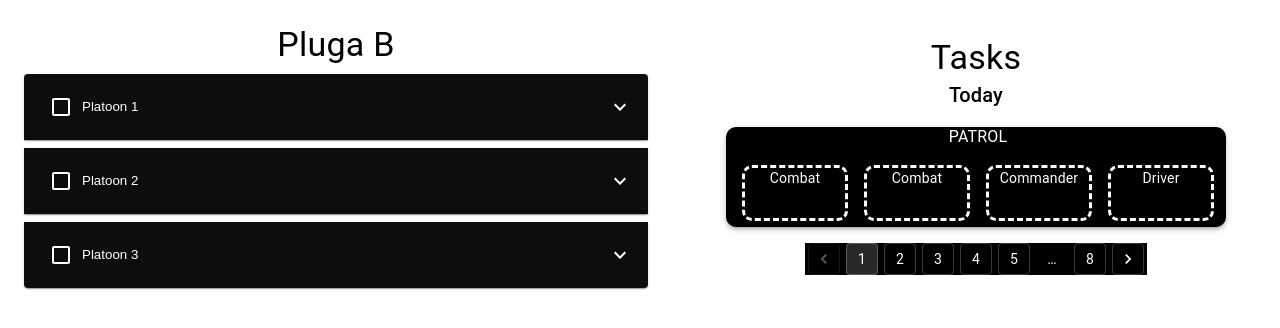
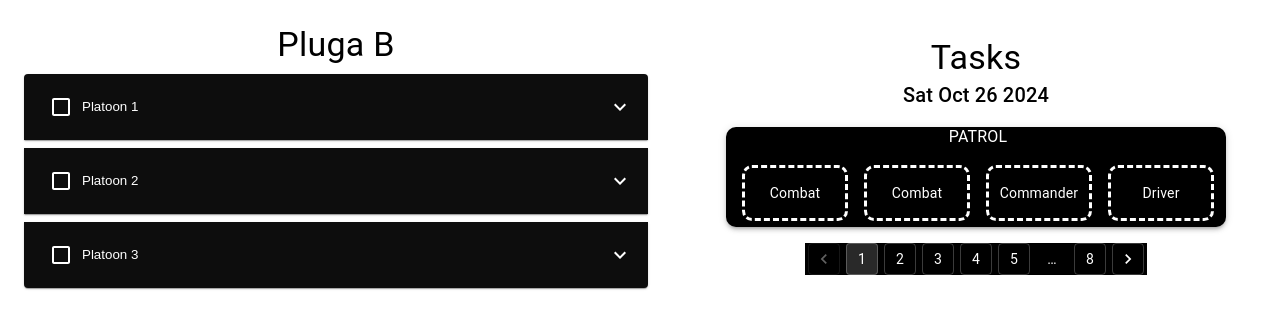
Before and after one commit to BlobDylan/Shavtzak, a React (Vite) app: page / in a window 1280 px wide. Shown: the top 328 px of the page. Built offline with nearby package versions, Linux system fonts and the light colour scheme.

Commit message:
working dates. not working taskinstance id's

```diff
--- a/package.json
+++ b/package.json
@@ -20,7 +20,8 @@
     "react": "^18.3.1",
     "react-dnd": "^16.0.1",
     "react-dnd-html5-backend": "^16.0.1",
-    "react-dom": "^18.3.1"
+    "react-dom": "^18.3.1",
+    "uuid": "^11.0.2"
   },
   "devDependencies": {
     "@eslint/js": "^9.11.1",
--- a/src/Componenets/left-pane-container/platoon-component/Platoon.tsx
+++ b/src/Componenets/left-pane-container/platoon-component/Platoon.tsx
@@ -47,7 +47,7 @@ function Platoon({ platoonNum }: { platoonNum: number }) {
             justifyContent: "space-between",
           }}
         >
-          <Checkbox color="primary.main" />
+          <Checkbox />
           <div style={{ alignSelf: "center" }}>{`Platoon ${platoonNum}`}</div>
         </AccordionSummary>
         <AccordionDetails sx={{ padding: "6px 60px 6px 20px" }}>
--- a/src/Componenets/shared/Company.model.tsx
+++ b/src/Componenets/shared/Company.model.tsx
@@ -5,6 +5,7 @@ import { Task, TaskInstance } from "./Task.model";
 export class Company {
   soldiers: Soldier[];
   tasks: Task[];
+  dates: Date[] = [];
   taskInstances: TaskInstance[];
 
   constructor(
@@ -14,6 +15,21 @@ export class Company {
   ) {
     this.soldiers = soldiers;
     this.tasks = tasks;
-    this.taskInstances = generateMissingTaskInstances(taskInstances);
+    this.dates = this.generateDates();
+    this.taskInstances = generateMissingTaskInstances(
+      taskInstances,
+      this.dates
+    );
+    // this.taskInstances = taskInstances;
+  }
+  generateDates(): Date[] {
+    let today = new Date();
+    let dates = [];
+    for (let i = -1; i < 7; i++) {
+      const date = new Date();
+      date.setDate(today.getDate() + i);
+      dates.push(date);
+    }
+    return dates;
   }
 }
--- a/src/Componenets/shared/Task.model.tsx
+++ b/src/Componenets/shared/Task.model.tsx
@@ -1,8 +1,10 @@
 import { Soldier } from "./Soldier.model";
 import { SoldierRole } from "./SoldierRole.enum";
 import { TaskType } from "./TaskType.enum";
+import { v4 as uuidv4 } from "uuid";
 
 export class TaskInstance {
+  id: string;
   task: Task;
   startTime: Date;
   duration: number;
@@ -14,6 +16,7 @@ export class TaskInstance {
     duration: number,
     assignedSoldiers: Soldier[]
   ) {
+    this.id = uuidv4();
     this.task = task;
     if (typeof startTime === "string") {
       this.startTime = new Date(startTime);
@@ -37,15 +40,26 @@ export class TaskInstance {
     }
   }
 
-  // TODO: maybe add better soldier roles validation
-  assignNewSoldier(soldier: Soldier, role: SoldierRole): void {
+  assignNewSoldier(soldier: Soldier, roleIndex: number): void {
+    const role = this.task.roles[roleIndex];
+    if (role === undefined) {
+      throw new Error("Role not found");
+    }
     if (this.assignedSoldiers.includes(soldier)) {
       throw new Error("Soldier already assigned to task");
     }
     if (!this.task.roles.includes(role) || !soldier.roles.includes(role)) {
       throw new Error("Role not allowed for task");
     }
-    this.assignedSoldiers.push(soldier);
+    this.assignedSoldiers[roleIndex] = soldier;
+  }
+
+  removeSoldier(soldier: Soldier): void {
+    const index = this.assignedSoldiers.indexOf(soldier);
+    if (index === -1) {
+      throw new Error("Soldier not assigned to task");
+    }
+    this.assignedSoldiers.splice(index, 1);
   }
 }
 
--- a/src/Componenets/task-components/Task.tsx
+++ b/src/Componenets/task-components/Task.tsx
@@ -53,7 +53,7 @@ export const Task: FC<{ taskInstance: TaskInstance }> = ({ taskInstance }) => {
 
                   companyContext.assignSoldierToTaskInstance(
                     item as Soldier,
-                    role,
+                    index,
                     taskInstance
                   );
                   if (didDrop) {
@@ -77,6 +77,7 @@ export const Task: FC<{ taskInstance: TaskInstance }> = ({ taskInstance }) => {
 
             return (
               <Stack
+                key={index}
                 width={"100px"}
                 height={"50px"}
                 border={"3px dashed"}
@@ -85,7 +86,7 @@ export const Task: FC<{ taskInstance: TaskInstance }> = ({ taskInstance }) => {
                 display={"flex"}
                 flexDirection={"column"}
                 alignItems={"center"}
-                justifyContent={"space-between"}
+                justifyContent={"center"}
                 ref={drop}
                 onMouseEnter={() => setIsHovered(true)}
                 onMouseLeave={() => setIsHovered(false)}
--- a/src/Componenets/task-components/Tasks.tsx
+++ b/src/Componenets/task-components/Tasks.tsx
@@ -8,7 +8,6 @@ import { useState } from "react";
 
 function Tasks() {
   const [currentDate, setCurrentDate] = useState(new Date());
-  const [currentDateString, setCurrentDateString] = useState("Today");
 
   const handlePageChange = (
     _event: React.ChangeEvent<unknown>,
@@ -17,27 +16,6 @@ function Tasks() {
     const today = new Date();
     today.setDate(today.getDate() + value - 2);
     setCurrentDate(today);
-    if (value === 1) {
-      setCurrentDateString("Yesterday");
-    } else if (value === 2) {
-      setCurrentDateString("Today");
-    } else if (value === 3) {
-      setCurrentDateString("Tomorrow");
-    } else {
-      const dayname = [
-        "Sunday",
-        "Monday",
-        "Tuesday",
-        "Wednesday",
-        "Thursday",
-        "Friday",
-        "Saturday",
-      ];
-      const day = today.getDay();
-      const month = today.getMonth();
-      const year = today.getFullYear();
-      setCurrentDateString(dayname[day] + ", " + month + "/" + year);
-    }
   };
 
   const companyContext = useCompanyContext() as CompanyContextType;
@@ -50,9 +28,14 @@ function Tasks() {
       alignItems={"center"}
     >
       <Typography variant="h4">Tasks</Typography>
-      <Typography variant="h6">{currentDateString}</Typography>
+      <Typography variant="h6">{currentDate.toDateString()}</Typography>
       {companyContext.company.taskInstances
         .filter((task_instance) => {
+          console.log(
+            "task_instance.id for ",
+            task_instance.startTime,
+            task_instance.id
+          );
           return task_instance.startTime.getDate() === currentDate.getDate();
         })
         .map((taskInstance, index) => (
--- a/src/contexts/Company.ctx.tsx
+++ b/src/contexts/Company.ctx.tsx
@@ -1,78 +1,144 @@
-import { createContext, useContext, useState } from 'react';
-import { Company } from '../Componenets/shared/Company.model';
-import { Soldier } from '../Componenets/shared/Soldier.model';
-import { LOCAL_STORAGE_COMPANY_DATA_KEY } from '../apis/Consts';
-import { Task, TaskInstance } from '../Componenets/shared/Task.model';
-import { SoldierRole } from '../Componenets/shared/SoldierRole.enum';
+import { createContext, useContext, useState, useEffect } from "react";
+import { Company } from "../Componenets/shared/Company.model";
+import { Soldier } from "../Componenets/shared/Soldier.model";
+import { LOCAL_STORAGE_COMPANY_DATA_KEY } from "../apis/Consts";
+import { Task, TaskInstance } from "../Componenets/shared/Task.model";
 
 export type CompanyContextType = {
   company: Company;
   addSoldier: (soldier: Soldier) => void;
   deleteSoldier: (soldier: Soldier) => void;
   fetchCompanyData: () => void;
-    assignSoldierToTaskInstance: (soldier: Soldier,role:SoldierRole, taskInstance: TaskInstance) => void;
-    removeSoldierFromTaskInstance: (soldier: Soldier, taskInstance: TaskInstance) => void;
+  assignSoldierToTaskInstance: (
+    soldier: Soldier,
+    roleIndex: number,
+    taskInstance: TaskInstance
+  ) => void;
+  removeSoldierFromTaskInstance: (
+    soldier: Soldier,
+    taskInstance: TaskInstance
+  ) => void;
 };
 
 const CompanyContext = createContext<CompanyContextType | null>(null);
 
-const CompanyProvider: React.FC<{children: React.ReactNode}> = ({ children }) => {
-    const [company, setCompany] = useState<Company>(new Company([], [], []))
+const CompanyProvider: React.FC<{ children: React.ReactNode }> = ({
+  children,
+}) => {
+  const [company, setCompany] = useState<Company>(new Company([], [], []));
+
+  useEffect(() => {
+    const handleBeforeUnload = () => {
+      saveCompanyData(company);
+    };
+
+    window.addEventListener("beforeunload", handleBeforeUnload);
+
+    return () => {
+      window.removeEventListener("beforeunload", handleBeforeUnload);
+    };
+  }, [company]);
 
   const fetchCompanyData = (): void => {
-        const storedCompanyData = JSON.parse(localStorage.getItem(LOCAL_STORAGE_COMPANY_DATA_KEY) || "{}");
+    const storedCompanyData = JSON.parse(
+      localStorage.getItem(LOCAL_STORAGE_COMPANY_DATA_KEY) || "{}"
+    );
     const parsedSoldiers: Soldier[] = [];
-        for (let soldier of storedCompanyData.soldiers??[]) {
+    for (let soldier of storedCompanyData.soldiers ?? []) {
       soldier = new Soldier(soldier.platoon, soldier.name, soldier.roles);
       parsedSoldiers.push(soldier);
     }
     const parsedTasks: Task[] = [];
-        for (let task of storedCompanyData.tasks??[]) {
+    for (let task of storedCompanyData.tasks ?? []) {
       task = new Task(task.name, task.roles);
       parsedTasks.push(task);
     }
     const parsedTaskInstances: TaskInstance[] = [];
-        for (let taskInstance of storedCompanyData.taskInstances??[]) {
-            const taskInstanceTask = new Task(taskInstance.task.name, taskInstance.task.roles);
-            const parsedTaskInstance = new TaskInstance(taskInstanceTask, taskInstance.startTime, taskInstance.duration, taskInstance.assignedSoldiers);
+    for (let taskInstance of storedCompanyData.taskInstances ?? []) {
+      const taskInstanceTask = new Task(
+        taskInstance.task.name,
+        taskInstance.task.roles
+      );
+      const parsedTaskInstance = new TaskInstance(
+        taskInstanceTask,
+        taskInstance.startTime,
+        taskInstance.duration,
+        taskInstance.assignedSoldiers
+      );
       parsedTaskInstances.push(parsedTaskInstance);
     }
     setCompany(new Company(parsedSoldiers, parsedTasks, parsedTaskInstances));
-        company;
   };
 
   const addSoldier = (soldier: Soldier): void => {
     const newSoldiers = [...company.soldiers, soldier];
-        saveCompanyData(new Company(newSoldiers, company.tasks, company.taskInstances));
-        fetchCompanyData();
+    setCompany(new Company(newSoldiers, company.tasks, company.taskInstances));
   };
 
   const deleteSoldier = (soldier: Soldier): void => {
     const newSoldiers = company.soldiers.filter((s) => s.name !== soldier.name);
-        saveCompanyData(new Company(newSoldiers, company.tasks, company.taskInstances));
-        fetchCompanyData();
+    setCompany(new Company(newSoldiers, company.tasks, company.taskInstances));
   };
 
-    const saveCompanyData = (company: Company) => {
-        localStorage.setItem(LOCAL_STORAGE_COMPANY_DATA_KEY, JSON.stringify(company));
-    };
-
-    const assignSoldierToTaskInstance = (soldier: Soldier, role:SoldierRole, taskInstance: TaskInstance): void => {
+  const assignSoldierToTaskInstance = (
+    soldier: Soldier,
+    roleIndex: number,
+    taskInstance: TaskInstance
+  ): void => {
     try {
-            taskInstance.assignNewSoldier(soldier, role);
-            saveCompanyData(company);
+      setCompany((prevCompany) => {
+        taskInstance.assignNewSoldier(soldier, roleIndex);
+        const updatedTaskInstances = prevCompany.taskInstances.map(
+          (instance) => {
+            console.log(`Comparing ${instance.id} with ${taskInstance.id}`);
+            if (instance.id === taskInstance.id) {
+              console.log("match");
+              return taskInstance;
+            }
+            return instance;
+          }
+        );
+        const updatedCompany = new Company(
+          prevCompany.soldiers,
+          prevCompany.tasks,
+          updatedTaskInstances
+        );
+        return updatedCompany;
+      });
     } catch (error) {
       alert(error);
     }
   };
 
-    // TODO: Implement this function
-    const removeSoldierFromTaskInstance = (soldier: Soldier, taskInstance: TaskInstance): void => {
-        return;
+  const removeSoldierFromTaskInstance = (
+    soldier: Soldier,
+    taskInstance: TaskInstance
+  ): void => {
+    try {
+      taskInstance.removeSoldier(soldier);
+    } catch (error) {
+      alert(error);
+    }
+  };
+
+  const saveCompanyData = (company: Company) => {
+    localStorage.setItem(
+      LOCAL_STORAGE_COMPANY_DATA_KEY,
+      JSON.stringify(company)
+    );
   };
 
   return (
-    <CompanyContext.Provider value={{ company, addSoldier, deleteSoldier, fetchCompanyData, assignSoldierToTaskInstance, removeSoldierFromTaskInstance}}>
+    <CompanyContext.Provider
+      value={{
+        company,
+        addSoldier,
+        deleteSoldier,
+        fetchCompanyData,
+        assignSoldierToTaskInstance,
+        removeSoldierFromTaskInstance,
+      }}
+    >
       {children}
     </CompanyContext.Provider>
   );
--- a/src/contexts/ConstData.const.tsx
+++ b/src/contexts/ConstData.const.tsx
@@ -3,20 +3,30 @@ import { Task, TaskInstance } from "../Componenets/shared/Task.model";
 import { TaskType } from "../Componenets/shared/TaskType.enum";
 
 export const predefinedTasks: Task[] = [
-    new Task(TaskType.PATROL, [SoldierRole.COMBAT, SoldierRole.COMBAT, SoldierRole.COMMANDER, SoldierRole.DRIVER])
-]
+  new Task(TaskType.PATROL, [
+    SoldierRole.COMBAT,
+    SoldierRole.COMBAT,
+    SoldierRole.COMMANDER,
+    SoldierRole.DRIVER,
+  ]),
+];
 
-// generate task instance for yeterday today and the next 6 days
-export const generateMissingTaskInstances = (existingTaskInstances: TaskInstance[]) => {
-    let taskInstances = existingTaskInstances;
+// insure tasks exist for yesterday untill next week today. only if they dont already exist
+export const generateMissingTaskInstances = (
+  existingTaskInstances: TaskInstance[],
+  dates: Date[]
+) => {
+  let taskInstances = [...existingTaskInstances];
+  for (let date of dates) {
+    let taskInstancesForDate = taskInstances.filter(
+      (taskInstance) => taskInstance.startTime.getDate() === date.getDate()
+    );
+    if (taskInstancesForDate.length === 0) {
+      for (let task of predefinedTasks) {
+        taskInstances.push(new TaskInstance(task, date, 2, []));
+      }
+    }
+  }
 
-    for (let i = -1; i <= 6; i++) {
-        const date = new Date();
-        date.setDate(date.getDate() + i);
-        if (taskInstances.find((taskInstance) => taskInstance.startTime.getDate() === date.getDate()) === undefined) {
-            taskInstances = taskInstances.concat(predefinedTasks.map((task) => new TaskInstance(task, date, 4, [])));
-        }
-    }
-
-    return taskInstances;
-}
+  return taskInstances;
+};
```
Also changed, not shown: src/Componenets/left-pane-container/soldier-component/Soldier.component.tsx (+3 -5 lines), src/Styles/Theme.ts (+10 -0 lines), src/main.tsx (+4 -4 lines), 1 other file (tests, documents, lock files or other folders). Lines whose indentation alone changed are shown as unchanged.
